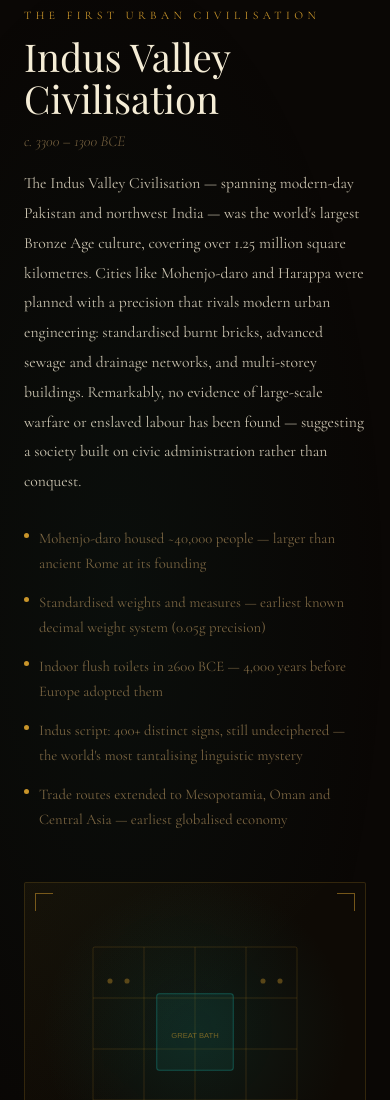
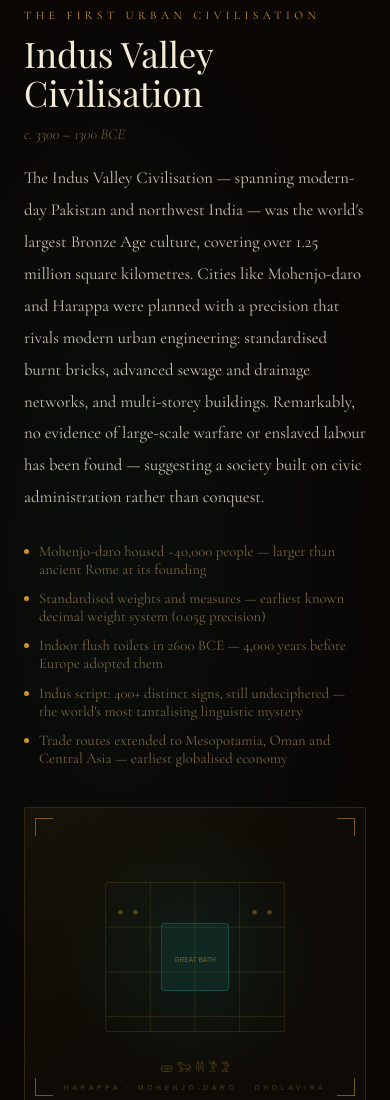
Before and after one commit to instai4/IKS, a plain HTML site: page index.html in a window 390 px wide. Shown: the part 900-2000 px from the top of the page. Drawn offline with nearby package versions, Linux system fonts and the light colour scheme; animation ran at ten frames a second; a web font is replaced by a local one.

Commit message:
Update main.css

```diff
--- a/main.css
+++ b/main.css
@@ -1078,85 +1078,3 @@
   .intro-right {
       animation-delay: 2.4s;
   }
-  /* ═══════════════ MOBILE RESPONSIVE ═══════════════ */
-@media (max-width: 768px) {
-
-  .era-inner,
-  .era-inner.reverse {
-    flex-direction: column;
-    gap: 50px;
-  }
-
-  .era-text,
-  .era-visual {
-    width: 100%;
-  }
-
-  .era-title {
-    font-size: 2.4rem;
-    line-height: 1.1;
-  }
-
-  .era-body {
-    font-size: 0.98rem;
-    line-height: 1.9;
-  }
-
-  .era-facts {
-    gap: 14px;
-  }
-
-  .fact-item {
-    font-size: 0.92rem;
-    line-height: 1.7;
-  }
-
-  .visual-frame {
-    max-width: 100%;
-  }
-
-  .vis-svg {
-    width: 100%;
-    height: auto;
-  }
-
-  .timeline-events {
-    overflow-x: auto;
-    padding-bottom: 20px;
-    gap: 35px;
-  }
-
-  .timeline-events::-webkit-scrollbar {
-    height: 4px;
-  }
-
-  .timeline-events::-webkit-scrollbar-thumb {
-    background: rgba(201,149,42,0.5);
-    border-radius: 20px;
-  }
-
-  .quote-text {
-    font-size: 1.2rem;
-    line-height: 1.9;
-  }
-
-  footer {
-    padding: 60px 20px;
-  }
-
-  .footer-text {
-    font-size: 0.9rem;
-  }
-
-  .social-icons {
-    gap: 18px;
-  }
-}
-html {
-  scroll-behavior: smooth;
-  -webkit-tap-highlight-color: transparent;
-}
-
-body {
-  overflow-x: hidden;
-}
```
